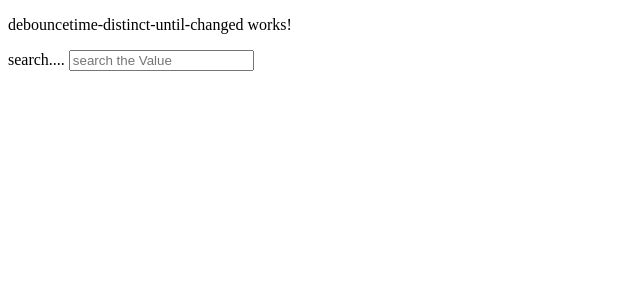
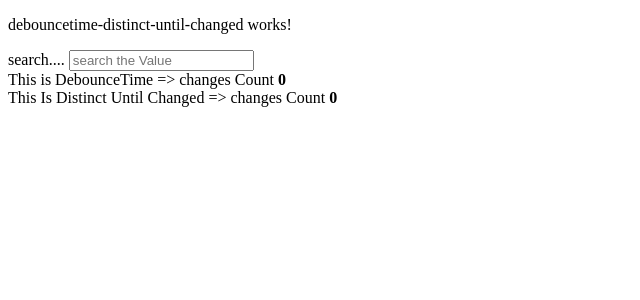
Before and after one commit to Digital-Trainee/rxjs, an Angular app: page /debounceTime in a window 1280 px wide. Shown: the top 300 px of the page, without its empty margins (0-640 px from the left). Built offline with nearby package versions, Linux system fonts and the light colour scheme.

Commit message:
show input value and count of how manny time value are changed

```diff
--- a/src/app/debouncetime-distinct-until-changed/debouncetime-distinct-until-changed.component.html
+++ b/src/app/debouncetime-distinct-until-changed/debouncetime-distinct-until-changed.component.html
@@ -1,4 +1,5 @@
 <p>debouncetime-distinct-until-changed works!</p>
 search....
-<input type="text" #searchName placeholder="search the Value">
-<span>{{Search_Data}}</span>
+<input type="text" #searchName placeholder="search the Value"><br>
+<span>This is DebounceTime => {{Search_Data}} changes Count  <strong> {{changedCount}} </strong> </span> <br>
+<span>This Is Distinct Until Changed => {{Search_Data2}} changes Count <strong> {{changedCount2}} </strong> </span>
--- a/src/app/debouncetime-distinct-until-changed/debouncetime-distinct-until-changed.component.ts
+++ b/src/app/debouncetime-distinct-until-changed/debouncetime-distinct-until-changed.component.ts
@@ -10,6 +10,9 @@ import { debounceTime, distinctUntilChanged, fromEvent, map } from 'rxjs';
 })
 export class DebouncetimeDistinctUntilChangedComponent implements AfterViewInit {
   Search_Data:any = null;
+  Search_Data2:any = null;
+  changedCount:any = 0;
+  changedCount2:any = 0;
   @ViewChild('searchName') searchName!:ElementRef;
 
   ngAfterViewInit(): void {
@@ -19,11 +22,15 @@ export class DebouncetimeDistinctUntilChangedComponent implements AfterViewInit
       // // this example of debouncetime
       Sedata.pipe(map(res => res.target.value), debounceTime(1000)).subscribe((res:any)=>{
         console.log( 'This is DebounceTime => '+ res);
+        this.Search_Data = res
+        this.changedCount = this.changedCount+1;
       })
 
       // // this example of Distinct Until Changed
       Sedata.pipe(map(res => res.target.value),debounceTime(1000),distinctUntilChanged()).subscribe((res:any)=>{
         console.log('This Is Distinct Until Changed => '+ res)
+        this.Search_Data2 = res;
+        this.changedCount2 = this.changedCount2+1;
       })
   }
 
```
